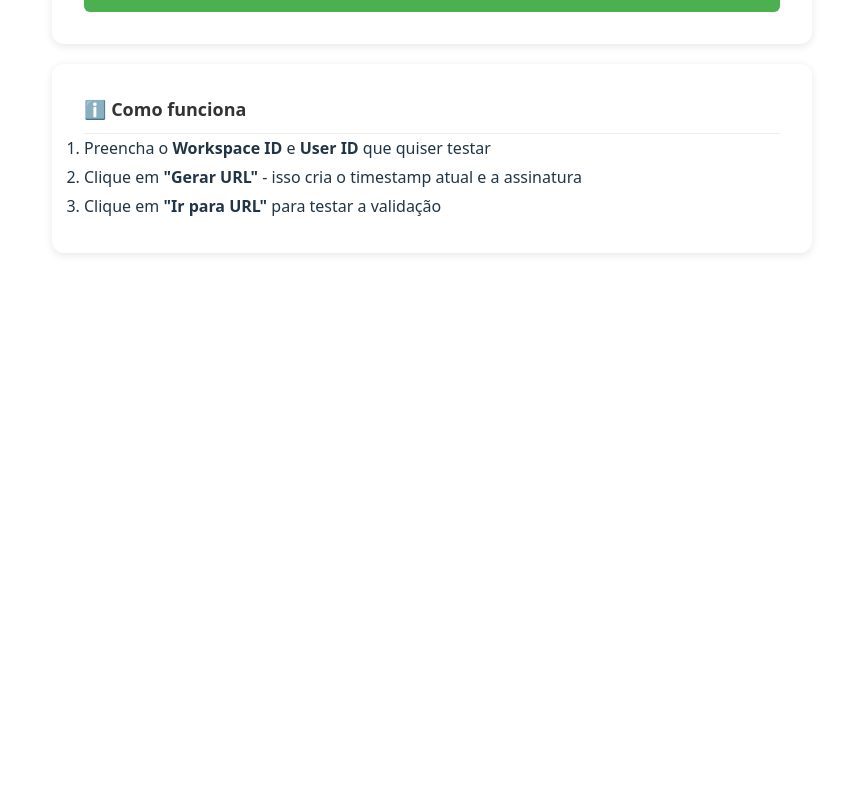
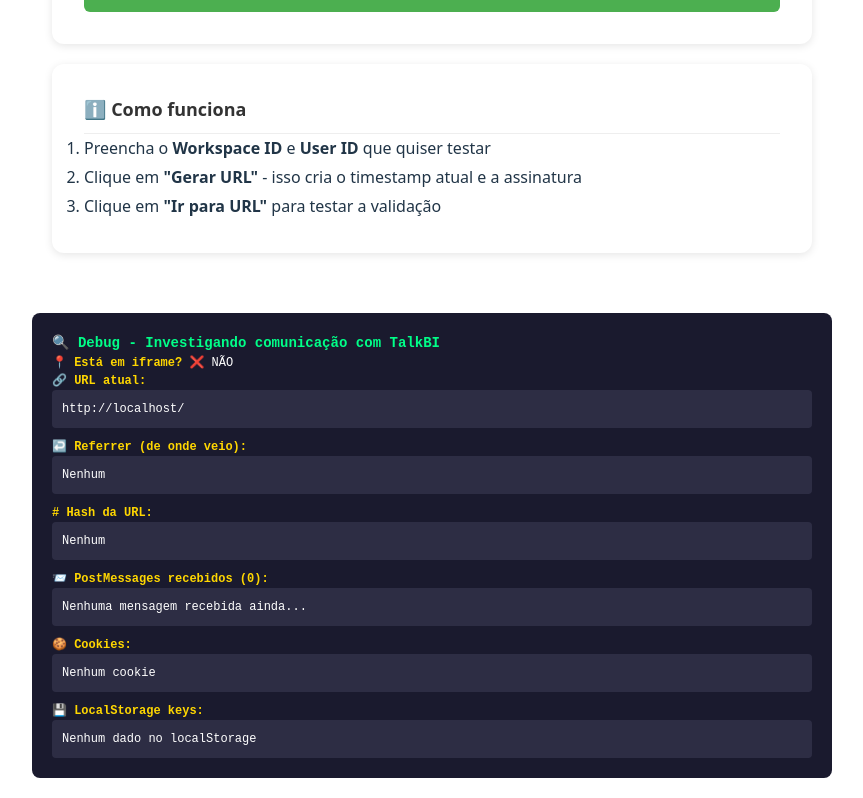
Before and after one commit to HenriqueSanchesSilva/clone-dash, a React (Vite) app: page / in a window 1280 px wide. Shown: the part 372-1170 px from the top of the page, without its empty margins (208-1071 px from the left). Before the commit the page ends 800 px from the top, so only its background shows below. Built offline with nearby package versions, Linux system fonts and the light colour scheme.

Commit message:
feat: adiciona debug avançado para investigar comunicação com TalkBI

```diff
--- a/src/App.tsx
+++ b/src/App.tsx
@@ -9,6 +9,11 @@ interface DebugInfo {
   expectedSignature: string | null
   receivedSignature: string | null
   rawUrl: string
+  postMessageData: unknown[]
+  parentOrigin: string | null
+  isInIframe: boolean
+  referrer: string
+  hashParams: string
 }
 
 function App() {
@@ -18,13 +23,39 @@ function App() {
   const [workspaceId, setWorkspaceId] = useState<string | null>(null)
   const [showGenerator, setShowGenerator] = useState(false)
   const [debugInfo, setDebugInfo] = useState<DebugInfo | null>(null)
+  const [postMessages, setPostMessages] = useState<unknown[]>([])
+
+  // Escutar mensagens do parent (iframe communication)
+  useEffect(() => {
+    function handleMessage(event: MessageEvent) {
+      console.log('📨 PostMessage recebido:', event.origin, event.data)
+      setPostMessages(prev => [...prev, { origin: event.origin, data: event.data }])
+    }
+
+    window.addEventListener('message', handleMessage)
+    return () => window.removeEventListener('message', handleMessage)
+  }, [])
 
   useEffect(() => {
     async function checkAuth() {
       const params = getAuthParams()
 
-      // Se não tem parâmetros na URL, mostra o gerador
+      // Detectar se está em iframe
+      const isInIframe = window.self !== window.top
+
+      // Se não tem parâmetros na URL, mostra o gerador (mas agora com debug)
       if (!params) {
+        setDebugInfo({
+          params: null,
+          expectedSignature: null,
+          receivedSignature: null,
+          rawUrl: window.location.href,
+          postMessageData: [],
+          parentOrigin: isInIframe ? document.referrer : null,
+          isInIframe,
+          referrer: document.referrer,
+          hashParams: window.location.hash
+        })
         setShowGenerator(true)
         setLoading(false)
         return
@@ -40,7 +71,12 @@ function App() {
         params,
         expectedSignature: result.expectedSignature || null,
         receivedSignature: params.signature,
-        rawUrl: window.location.href
+        rawUrl: window.location.href,
+        postMessageData: [],
+        parentOrigin: isInIframe ? document.referrer : null,
+        isInIframe,
+        referrer: document.referrer,
+        hashParams: window.location.hash
       })
 
       setLoading(false)
@@ -58,9 +94,68 @@ function App() {
     )
   }
 
-  // Se não tem parâmetros, mostra o gerador de teste
+  // Se não tem parâmetros, mostra o gerador de teste COM debug
   if (showGenerator) {
-    return <TestGenerator />
+    return (
+      <div>
+        <TestGenerator />
+
+        {/* Debug panel para investigar */}
+        <div style={{
+          margin: '20px auto',
+          padding: '20px',
+          backgroundColor: '#1a1a2e',
+          borderRadius: '8px',
+          maxWidth: '800px',
+          color: '#fff',
+          fontSize: '12px',
+          fontFamily: 'monospace'
+        }}>
+          <h3 style={{ color: '#00ff88', marginTop: 0 }}>🔍 Debug - Investigando comunicação com TalkBI</h3>
+
+          <p><strong style={{ color: '#ffd700' }}>📍 Está em iframe?</strong> {debugInfo?.isInIframe ? '✅ SIM' : '❌ NÃO'}</p>
+
+          <p><strong style={{ color: '#ffd700' }}>🔗 URL atual:</strong></p>
+          <div style={{ backgroundColor: '#2d2d44', padding: '10px', borderRadius: '4px', marginBottom: '10px' }}>
+            {debugInfo?.rawUrl || window.location.href}
+          </div>
+
+          <p><strong style={{ color: '#ffd700' }}>↩️ Referrer (de onde veio):</strong></p>
+          <div style={{ backgroundColor: '#2d2d44', padding: '10px', borderRadius: '4px', marginBottom: '10px' }}>
+            {debugInfo?.referrer || document.referrer || 'Nenhum'}
+          </div>
+
+          <p><strong style={{ color: '#ffd700' }}># Hash da URL:</strong></p>
+          <div style={{ backgroundColor: '#2d2d44', padding: '10px', borderRadius: '4px', marginBottom: '10px' }}>
+            {debugInfo?.hashParams || window.location.hash || 'Nenhum'}
+          </div>
+
+          <p><strong style={{ color: '#ffd700' }}>📨 PostMessages recebidos ({postMessages.length}):</strong></p>
+          <div style={{ backgroundColor: '#2d2d44', padding: '10px', borderRadius: '4px', marginBottom: '10px', maxHeight: '150px', overflow: 'auto' }}>
+            {postMessages.length === 0
+              ? 'Nenhuma mensagem recebida ainda...'
+              : postMessages.map((msg, i) => (
+                  <div key={i} style={{ marginBottom: '5px', borderBottom: '1px solid #444', paddingBottom: '5px' }}>
+                    {JSON.stringify(msg)}
+                  </div>
+                ))
+            }
+          </div>
+
+          <p><strong style={{ color: '#ffd700' }}>🍪 Cookies:</strong></p>
+          <div style={{ backgroundColor: '#2d2d44', padding: '10px', borderRadius: '4px', marginBottom: '10px' }}>
+            {document.cookie || 'Nenhum cookie'}
+          </div>
+
+          <p><strong style={{ color: '#ffd700' }}>💾 LocalStorage keys:</strong></p>
+          <div style={{ backgroundColor: '#2d2d44', padding: '10px', borderRadius: '4px' }}>
+            {Object.keys(localStorage).length > 0
+              ? Object.keys(localStorage).join(', ')
+              : 'Nenhum dado no localStorage'}
+          </div>
+        </div>
+      </div>
+    )
   }
 
   // Se autenticado, mostra a Dashboard
@@ -110,12 +205,25 @@ function App() {
           <p><strong>Match:</strong> {debugInfo.expectedSignature === debugInfo.receivedSignature ? '✅ SIM' : '❌ NÃO'}</p>
 
           <p><strong>JSON usado para gerar assinatura:</strong></p>
-          <div style={{ backgroundColor: '#fff3cd', padding: '10px', borderRadius: '4px' }}>
+          <div style={{ backgroundColor: '#fff3cd', padding: '10px', borderRadius: '4px', marginBottom: '15px' }}>
             {debugInfo.params ? JSON.stringify({
               workspace_id: debugInfo.params.workspace_id,
               user_id: debugInfo.params.user_id,
               timestamp: debugInfo.params.timestamp
             }) : 'N/A'}
+          </div>
+
+          <hr style={{ margin: '15px 0', borderColor: '#ddd' }} />
+
+          <p><strong>📍 Está em iframe?</strong> {debugInfo.isInIframe ? '✅ SIM' : '❌ NÃO'}</p>
+          <p><strong>↩️ Referrer:</strong> {debugInfo.referrer || 'Nenhum'}</p>
+
+          <p><strong>📨 PostMessages recebidos ({postMessages.length}):</strong></p>
+          <div style={{ backgroundColor: '#e9ecef', padding: '10px', borderRadius: '4px', maxHeight: '100px', overflow: 'auto' }}>
+            {postMessages.length === 0
+              ? 'Nenhuma mensagem recebida'
+              : postMessages.map((msg, i) => <div key={i}>{JSON.stringify(msg)}</div>)
+            }
           </div>
         </div>
       )}
```
